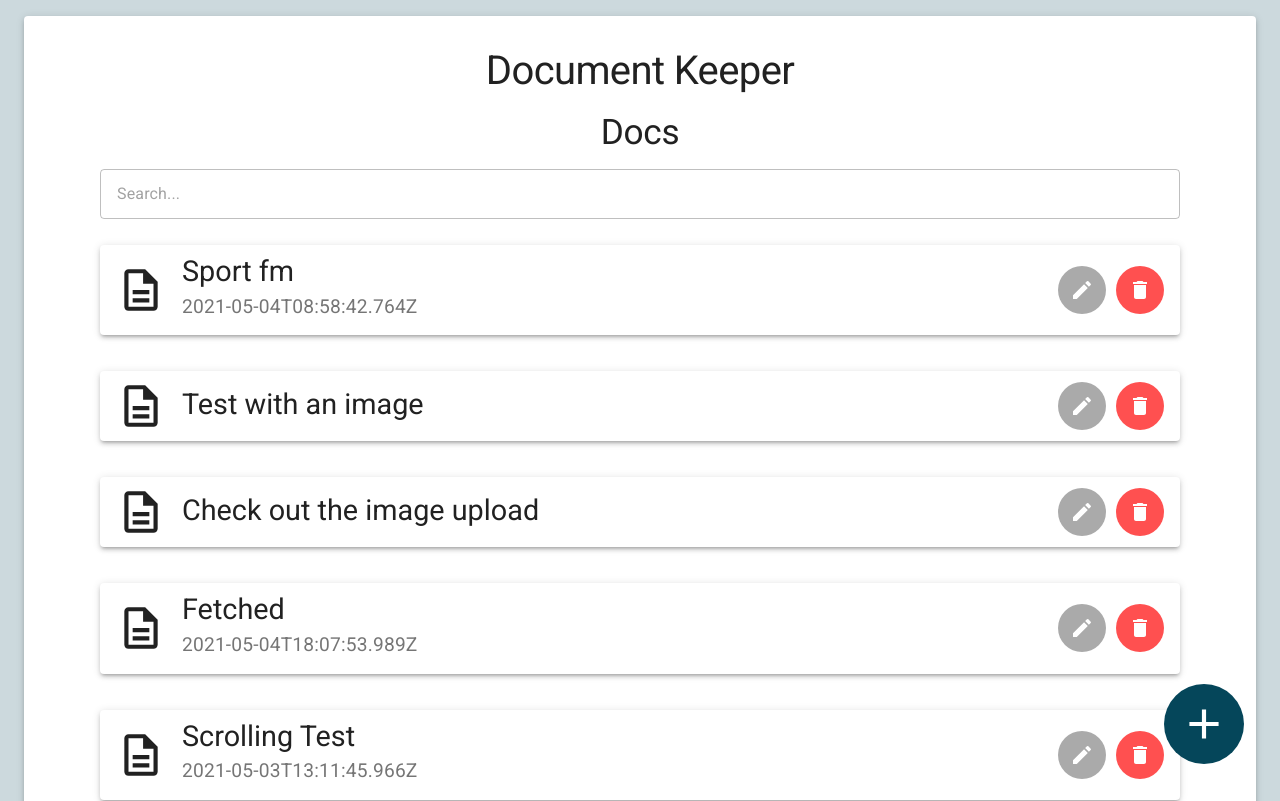
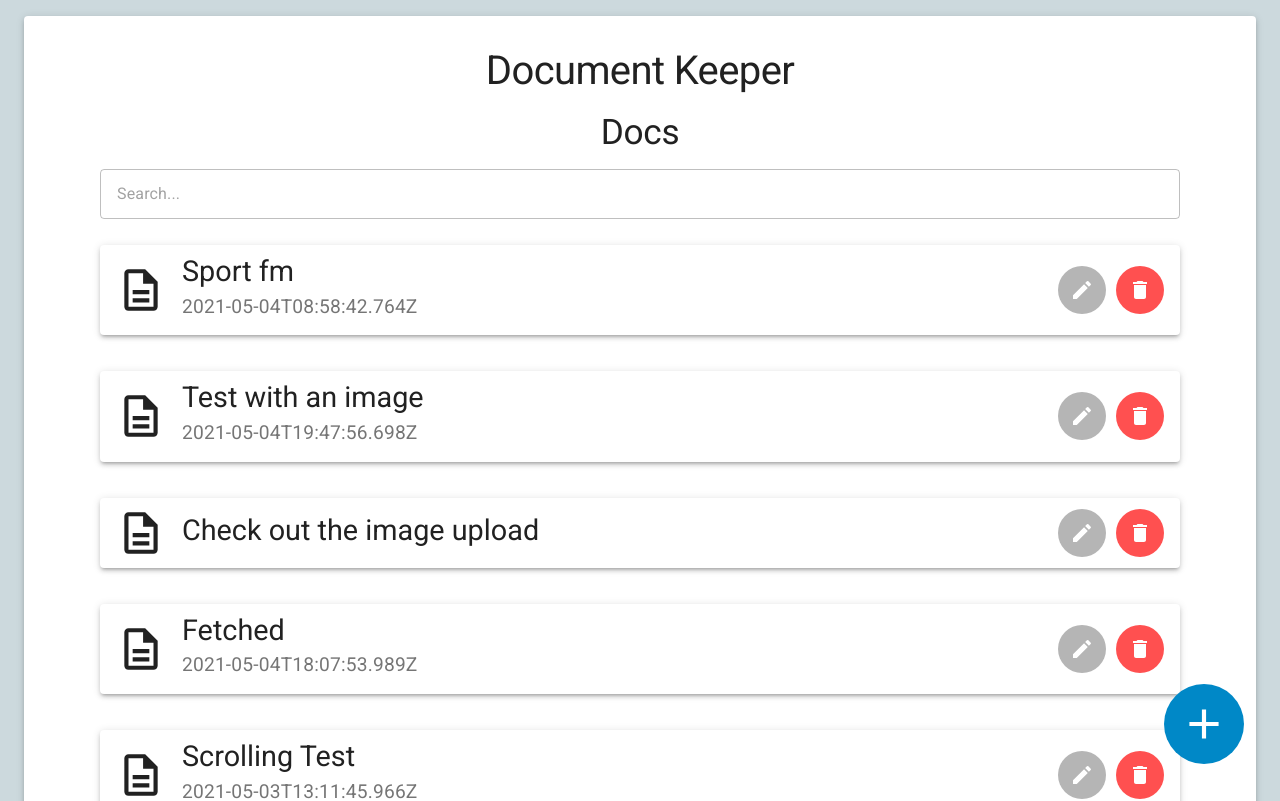
Before and after one commit to Stef-Lev/dockeeper-PoC, a React (Create React App) app: page / in a window 1280 px wide. Shown: the top 801 px of the page. Built offline with nearby package versions, Linux system fonts and the light colour scheme; data requests are answered from the project's data file.

Commit message:
major refactoring in theme colors

```diff
--- a/database.json
+++ b/database.json
@@ -155,6 +155,7 @@
           }
         }
       },
+      "createdAt": "2021-05-04T19:47:56.698Z",
       "id": 102
     },
     {
--- a/src/components/ActionButtonsContainer.js
+++ b/src/components/ActionButtonsContainer.js
@@ -1,10 +1,5 @@
 import React from "react";
 import styled from "styled-components";
-import ActionButton from "../components/ActionButton";
-import IconButton from "@material-ui/core/IconButton";
-import DeleteIcon from "@material-ui/icons/Delete";
-import SaveIcon from "@material-ui/icons/Save";
-import { theme } from "../themeColors";
 
 const ActionsContainer = styled.div`
   position: fixed;
--- a/src/components/DocItem.js
+++ b/src/components/DocItem.js
@@ -30,20 +30,20 @@ const InfoContainer = styled.div`
 `;
 
 const EditButton = styled(IconButton)`
-  background-color: ${theme.editButton.background};
-  color: ${theme.editButton.color};
+  background-color: ${theme.secondary.base};
+  color: ${theme.buttonIcon};
   margin-right: 10px;
   :hover {
-    background-color: ${theme.editButton.hovered};
+    background-color: ${theme.secondary.hovered};
   }
   transition: all 250ms linear;
 `;
 
 const DeleteButton = styled(IconButton)`
-  background-color: ${theme.deleteButton.background};
-  color: ${theme.deleteButton.color};
+  background-color: ${theme.warning.base};
+  color: ${theme.buttonIcon};
   :hover {
-    background-color: ${theme.deleteButton.hovered};
+    background-color: ${theme.warning.hovered};
   }
   transition: all 250ms linear;
 `;
--- a/src/components/ErrorMessage.js
+++ b/src/components/ErrorMessage.js
@@ -13,7 +13,7 @@ const ErrorContainer = styled.div`
 `;
 
 const WarningIcon = styled(ReportProblemOutlinedIcon)`
-  color: ${theme.cancelControlButton.background};
+  color: ${theme.warning.base};
   width: 80px;
   height: 80px;
 `;
--- a/src/components/GenericModal.js
+++ b/src/components/GenericModal.js
@@ -32,41 +32,41 @@ const ActionsContainer = styled(DialogActions)`
 `;
 
 const DeleteIcon = styled(HighlightOffOutlinedIcon)`
-  color: ${theme.cancelControlButton.background};
+  color: ${theme.warning.base};
   width: 60px;
   height: 60px;
 `;
 
 const SuccessIcon = styled(CheckCircleOutlineOutlinedIcon)`
-  color: ${theme.successIcon.color};
+  color: ${theme.success.base};
   width: 60px;
   height: 60px;
 `;
 
 const PrimaryActionBtn = styled(Button)`
-  background-color: ${theme.actionButton.background};
-  color: ${theme.actionButton.color};
+  background-color: ${theme.primary.base};
+  color: ${theme.buttonIcon};
   :hover {
-    background-color: ${theme.actionButton.hovered};
+    background-color: ${theme.primary.hovered};
   }
   transition: all 250ms linear;
 `;
 
 const SecondaryActionBtn = styled(Button)`
-  background-color: ${theme.cancelButton.background};
-  color: ${theme.cancelButton.color};
+  background-color: ${theme.secondary.base};
+  color: ${theme.buttonIcon};
   margin-right: 16px;
   :hover {
-    background-color: ${theme.cancelButton.hovered};
+    background-color: ${theme.secondary.hovered};
   }
   transition: all 250ms linear;
 `;
 
 const DeleteActionBtn = styled(Button)`
-  background-color: ${theme.deleteButton.background};
-  color: ${theme.deleteButton.color};
+  background-color: ${theme.warning.base};
+  color: ${theme.buttonIcon};
   :hover {
-    background-color: ${theme.deleteButton.hovered};
+    background-color: ${theme.warning.hovered};
   }
   transition: all 250ms linear;
 `;
--- a/src/components/Loader.js
+++ b/src/components/Loader.js
@@ -4,7 +4,7 @@ import { CircularProgress } from "@material-ui/core";
 import { theme } from "../themeColors";
 
 const LoadingCircle = styled(CircularProgress)`
-  color: ${theme.loader.color};
+  color: ${theme.primary.base};
 `;
 
 function Loader() {
--- a/src/routes/BasicPage.js
+++ b/src/routes/BasicPage.js
@@ -97,9 +97,9 @@ function BasicPage() {
       <ActionButtonsContainer position="right">
         <ActionButton
           onClick={() => history.push(`/edit`)}
-          color={theme.actionButton.color}
-          backgroundColor={theme.actionButton.background}
-          hoverColor={theme.actionButton.hovered}
+          color={theme.buttonIcon}
+          backgroundColor={theme.primary.base}
+          hoverColor={theme.primary.hovered}
           icon={<AddIcon style={{ width: "50px", height: "50px" }} />}
         />
       </ActionButtonsContainer>
--- a/src/routes/DocPage.js
+++ b/src/routes/DocPage.js
@@ -66,18 +66,18 @@ function DocPage() {
       <ActionButtonsContainer position="left">
         <ActionButton
           onClick={() => history.push("/")}
-          color={theme.actionButton.color}
-          backgroundColor={theme.actionButton.background}
-          hoverColor={theme.actionButton.hovered}
+          color={theme.buttonIcon}
+          backgroundColor={theme.primary.base}
+          hoverColor={theme.primary.hovered}
           icon={<ArrowBackIcon style={{ width: "50px", height: "50px" }} />}
         />
       </ActionButtonsContainer>
       <ActionButtonsContainer position="right">
         <ActionButton
           onClick={() => history.push(`/edit/${id}`)}
-          color={theme.actionButton.color}
-          backgroundColor={theme.actionButton.background}
-          hoverColor={theme.actionButton.hovered}
+          color={theme.buttonIcon}
+          backgroundColor={theme.primary.base}
+          hoverColor={theme.primary.hovered}
           icon={<EditIcon style={{ width: "50px", height: "50px" }} />}
         />
       </ActionButtonsContainer>
--- a/src/routes/EditPage.js
+++ b/src/routes/EditPage.js
@@ -163,26 +163,26 @@ function EditPage() {
         <ActionButtonsContainer position="left">
           <ActionButton
             onClick={() => history.push("/")}
-            color={theme.actionButton.color}
-            backgroundColor={theme.actionButton.background}
-            hoverColor={theme.actionButton.hovered}
+            color={theme.buttonIcon}
+            backgroundColor={theme.primary.base}
+            hoverColor={theme.primary.hovered}
             icon={<ArrowBackIcon style={{ width: "50px", height: "50px" }} />}
           />
         </ActionButtonsContainer>
         <ActionButtonsContainer position="right">
           <ActionButton
             onClick={handleSave}
-            color={theme.actionButton.color}
-            backgroundColor={theme.actionButton.background}
-            hoverColor={theme.actionButton.hovered}
+            color={theme.buttonIcon}
+            backgroundColor={theme.primary.base}
+            hoverColor={theme.primary.hovered}
             icon={<SaveIcon style={{ width: "50px", height: "50px" }} />}
           />
           {id && (
             <ActionButton
               onClick={deleteCurrent}
-              color={theme.deleteButton.color}
-              backgroundColor={theme.deleteButton.background}
-              hoverColor={theme.deleteButton.hovered}
+              color={theme.buttonIcon}
+              backgroundColor={theme.warning.base}
+              hoverColor={theme.warning.hovered}
               icon={<DeleteIcon style={{ width: "50px", height: "50px" }} />}
             />
           )}
--- a/src/themeColors.js
+++ b/src/themeColors.js
@@ -1,48 +1,7 @@
 export const theme = {
-  actionButton: {
-    background: "#05465A",
-    color: "#FFF",
-    hovered: "#2D6E82",
-  },
-  actionHomeButton: {
-    background: "#AAAAAA",
-    color: "#FFF",
-    hovered: "#787878",
-  },
-  editButton: {
-    background: "#AAAAAA",
-    color: "#FFF",
-    hovered: "#787878",
-  },
-  deleteButton: {
-    background: "#FF5050",
-    color: "#FFF",
-    hovered: "#FF2828",
-  },
-  saveButton: {
-    background: "#05465A",
-    color: "#FFF",
-    hovered: "#2D6E82",
-  },
-  cancelButton: {
-    background: "#AAAAAA",
-    color: "#FFF",
-    hovered: "#787878",
-  },
-  saveControlButton: {
-    background: "#05465A",
-    color: "#FFF",
-    hovered: "#2D6E82",
-  },
-  cancelControlButton: {
-    background: "#FF5050",
-    color: "#FFF",
-    hovered: "#FF2828",
-  },
-  loader: {
-    color: "#05465A",
-  },
-  successIcon: {
-    color: "#3CB371",
-  },
+  primary: { base: "#0088C7", hovered: "#005B85" },
+  secondary: { base: "#B5B5B5", hovered: "#828282" },
+  warning: { base: "#FF5050", hovered: "#e81515" },
+  success: { base: "#3CB371", hovered: "#3CB371" },
+  buttonIcon: "#FFF",
 };
```
Also changed, not shown: 1 other file (tests, documents, lock files or other folders).
